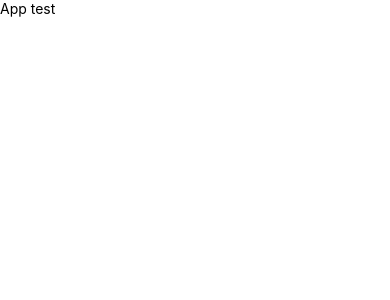
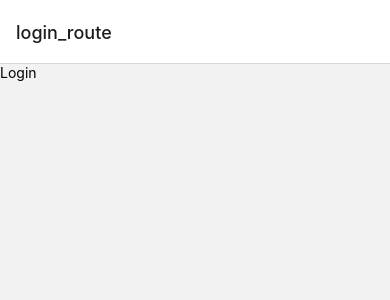
Before and after one commit to kaamrepo/kaam-mobile, a React Native app: screen / in a window 390 px wide. Shown: the top 300 px of the page. Built offline with nearby package versions, Linux system fonts and the light colour scheme.

Commit message:
this commit is for adding navigators

```diff
--- a/App.jsx
+++ b/App.jsx
@@ -1,15 +1,27 @@
-import { StyleSheet, Text, View } from 'react-native'
-import React from 'react'
+import 'react-native-gesture-handler';
+import {StyleSheet, Text, View} from 'react-native';
+import React from 'react';
+import {NavigationContainer} from '@react-navigation/native';
+import {createNativeStackNavigator} from '@react-navigation/native-stack';
+import LoginScreen from './src/screens/login/Login';
+import HomeScreen from './src/screens/home/Home';
+const Stack = createNativeStackNavigator();
 
 const App = () => {
   return (
-    <View>
-      <Text>App test</Text>
+    // <Stack.Navigator>
+    //   <Stack.Screen name="login_route" component={LoginScreen} />
+    //   <Stack.Screen name="home_route" component={HomeScreen} />
+    // </Stack.Navigator>
+    <NavigationContainer>
+      <Stack.Navigator>
+        <Stack.Screen name="login_route" title="testing" component={LoginScreen} />
+        <Stack.Screen name="home_route" component={HomeScreen} />
+      </Stack.Navigator>
+    </NavigationContainer>
+  );
+};
 
-    </View>
-  )
-}
+export default App;
 
-export default App
-
-const styles = StyleSheet.create({})
+const styles = StyleSheet.create({});
--- /dev/null
+++ b/src/screens/home/Home.jsx
@@ -0,0 +1,14 @@
+import { StyleSheet, Text, View } from 'react-native'
+import React from 'react'
+
+const Home = () => {
+  return (
+    <View>
+      <Text>Home</Text>
+    </View>
+  )
+}
+
+export default Home
+
+const styles = StyleSheet.create({})
--- /dev/null
+++ b/src/screens/login/Login.jsx
@@ -0,0 +1,16 @@
+import { StyleSheet, Text, View } from 'react-native'
+import React from 'react'
+
+const Login = () => {
+  return (
+    <View>
+      <Text>Login</Text>
+    </View>
+  )
+}
+
+export default Login
+
+const styles = StyleSheet.create({
+
+})
```
Also changed, not shown: package.json (+7 -1 lines), 2 other files (tests, documents, lock files or other folders).
